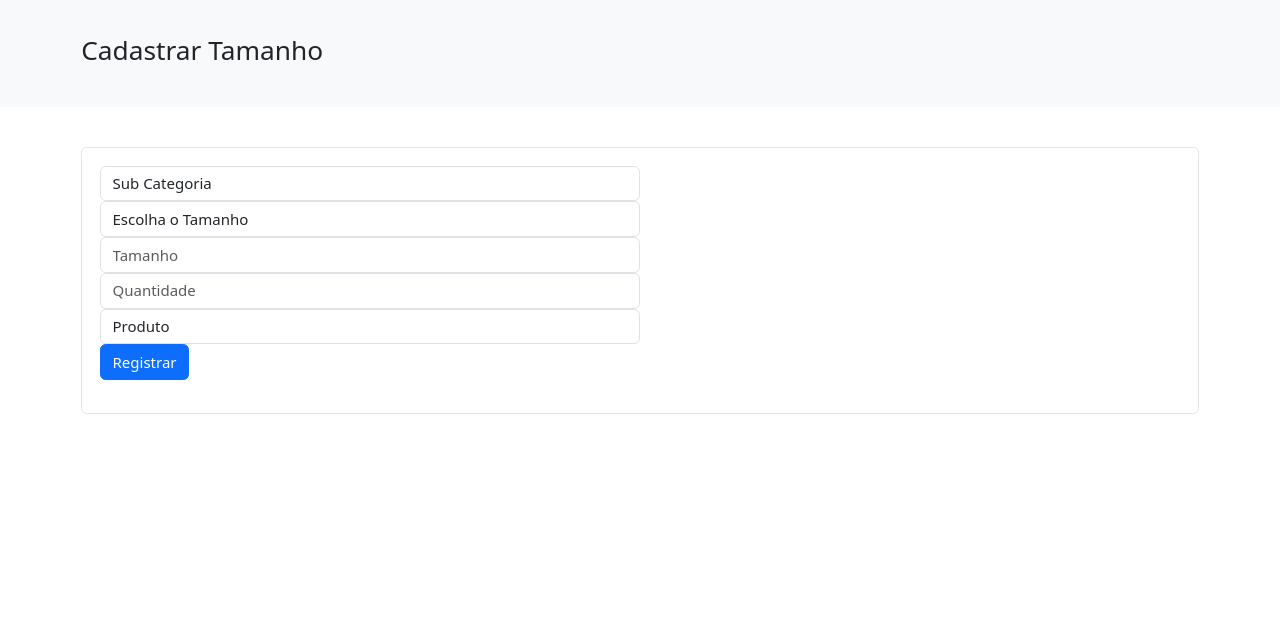
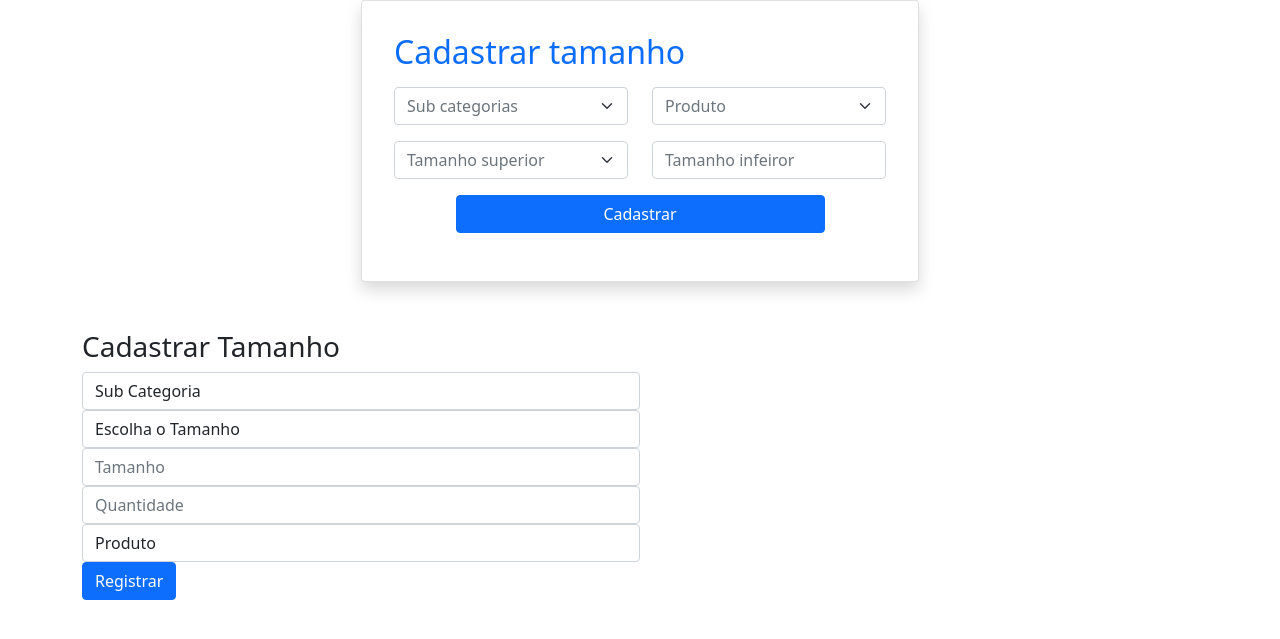
Before and after one commit to SouFuture-2022/JuizoFinal, a PHP site: the page made by Views/CadastrarTamanho.php in a window 1280 px wide. Shown: the top 639 px of the page. Run offline with PHP 8.4, Linux system fonts and the light colour scheme; the template is opened without the code that fills it, so the values that code supplies are empty; some libraries are stand-ins or nearby versions; some web fonts are replaced.

Commit message:
Upload de mudanças

```diff
--- a/Views/CadastrarTamanho.php
+++ b/Views/CadastrarTamanho.php
@@ -1,5 +1,61 @@
+<link href="https://cdn.jsdelivr.net/npm/bootstrap@5.1.3/dist/css/bootstrap.min.css" rel="stylesheet"
+    integrity="sha384-1BmE4kWBq78iYhFldvKuhfTAU6auU8tT94WrHftjDbrCEXSU1oBoqyl2QvZ6jIW3" crossorigin="anonymous">
+<section>
+    <div class="container d-flex justify-content-center">
+        <div class="card shadow p-3 mb-5 bg-body rounded w-50 p-3">
+            <div class="card-body">
+                <h2 class="text-primary mb-3">Cadastrar tamanho</h2>
+                <form>
+                    <div class="row mb-3">
+                        <div class="col">
+                            <select class="form-select text-muted" aria-label="Default select example">
+                                <option selected>Sub categorias</option>
+                                <option value="1">Calças</option>
+                                <option value="2">Calçados</option>
+                                <option value="3">Camisas</option>
+                            </select>
+                        </div>
+                        <!--OS PRODUTOS SÃO INFORMAÇÕES QUE ESTÃO CADASTRADAS NO BANCO DE DADOS, LOGO, CABE AO BACK, QUE
+                        A GENTE TANTO AMA, RESOLVER ESSE PROBLEMA sz-->
+                        <div class="col">
+                            <select class="form-select text-muted" aria-label="Default select example">
+                                <option selected>Produto</option>
+                                <option value="1">Produto 1</option>
+                                <option value="2">Produto 2</option>
+                                <option value="3">Produto 3</option>
+                            </select>
+                        </div>
+                    </div>
+                    <div class="row mb-3">
+                        <div class="col">
+                            <select class="form-select text-muted" aria-label="Default select example">
+                                <option selected>Tamanho superior</option>
+                                <option value="P">P</option>
+                                <option value="M">M</option>
+                                <option value="G">G</option>
+                                <option value="GG">GG</option>
+                            </select>
+                        </div>
+                        <!--A QUANTIDADE ESTÁ EM TIPO TEXT POR MOTIVOS ESTETICOS. CABE AO BACK, QUE A GENTE TANTO AMA,
+                        NAO PERMITIR A ENTRADA DE CARACTERES, APENAS NUMEROS.-->
+
+                        <!--O TAMANHO INFERIOR OU SUPERIOR NÃO PODE SER OBRIGATÓRIAMENTE REQUERIDO, PARTINDO DA IDEIA DE
+                        QUE UM TAMANHO SUPERIOR NAO PRECISA TER UM TAMANHO INFERIOR. EX: UMA BLUSA JA TEM O TAMANHO P, ENTAO
+                        ELA NAO PODE TER TAMANHO 45 AO MESMO TEMPO-->
+                        <div class="col">
+                            <input type="text" name="" placeholder="Tamanho infeiror" class="form-control">
+                        </div>
+                    </div>
+                    <div class="d-flex justify-content-center">
+                        <button class="btn w-75 btn-primary">Cadastrar</button>
+                    </div>
+                </form>
+            </div>
+        </div>
+    </div>
+</section>
 <?php
-
+/*
 use App\Models\Tamanho;
 use App\Models\Produtos;
 use App\Infra\Dao\Tamanhos\CadastrarTamanhosDb;
@@ -26,15 +82,9 @@ if (isset($_POST['btCadastrar'])) {
 	if ($cadastrar_tamanho->insert()) {
 		include('Includes/MsgSucesso.php');
 	}
-}
+}*/
 ?>
 
-<link href="Assets/css/bootstrap.css" rel="stylesheet" type="text/css" />
-<link href="Assets/css/all.min.css" rel="stylesheet" type="text/css">
-<link href="Assets/css/ui.css" rel="stylesheet" type="text/css" />
-<link href="Assets/css/ocultar-exibir.css" type="text/css" rel="stylesheet">
-<link href="Assets/css/responsive.css" rel="stylesheet" media="only screen and (max-width: 1200px)" />
-<link href="Assets/css/avaliacao-estrelas.css" rel="stylesheet" type="text/css" />
 <section class="section-name bg padding-y-sm">
     <div class="container">
         <header class="section-heading">
@@ -88,9 +138,15 @@ if (isset($_POST['btCadastrar'])) {
                     <div class="col-md-6">
                         <select class="form-control" name="id_produto" required>
                             <option value="">Produto</option>
-                            <?php foreach ($listar_produto->findAllSelect() as $key => $value) { ?>
-                            <option value="<?php echo $value->id_produto; ?>"><?php echo $value->nome; ?></option>
-                            <?php } ?>
+                            <? //php foreach ($listar_produto->findAllSelect() as $key => $value) {
+                            ?>
+                            <option value="<? //php echo $value->id_produto;
+                                            ?>">
+                                <? //php echo $value->nome;
+                                ?>
+                            </option>
+                            <? //php }
+                            ?>
                         </select>
                     </div>
                 </div>
```
